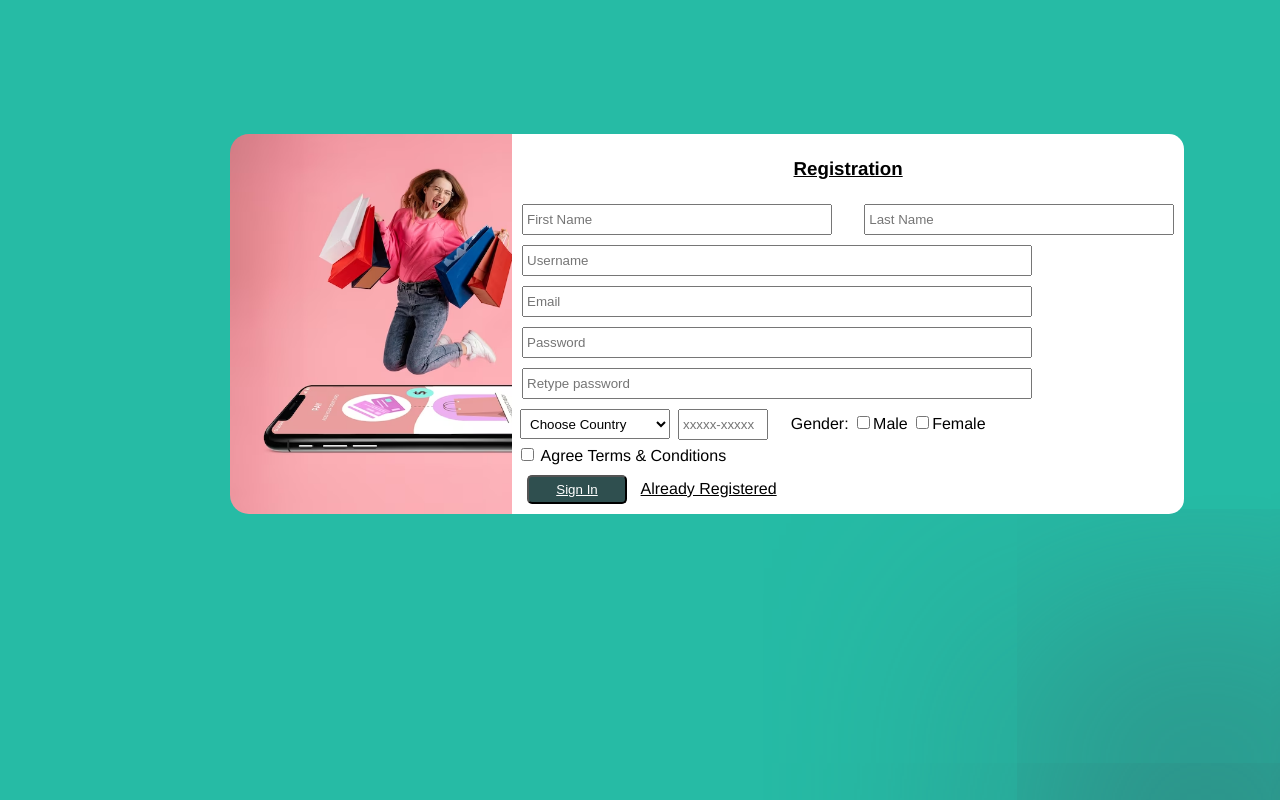
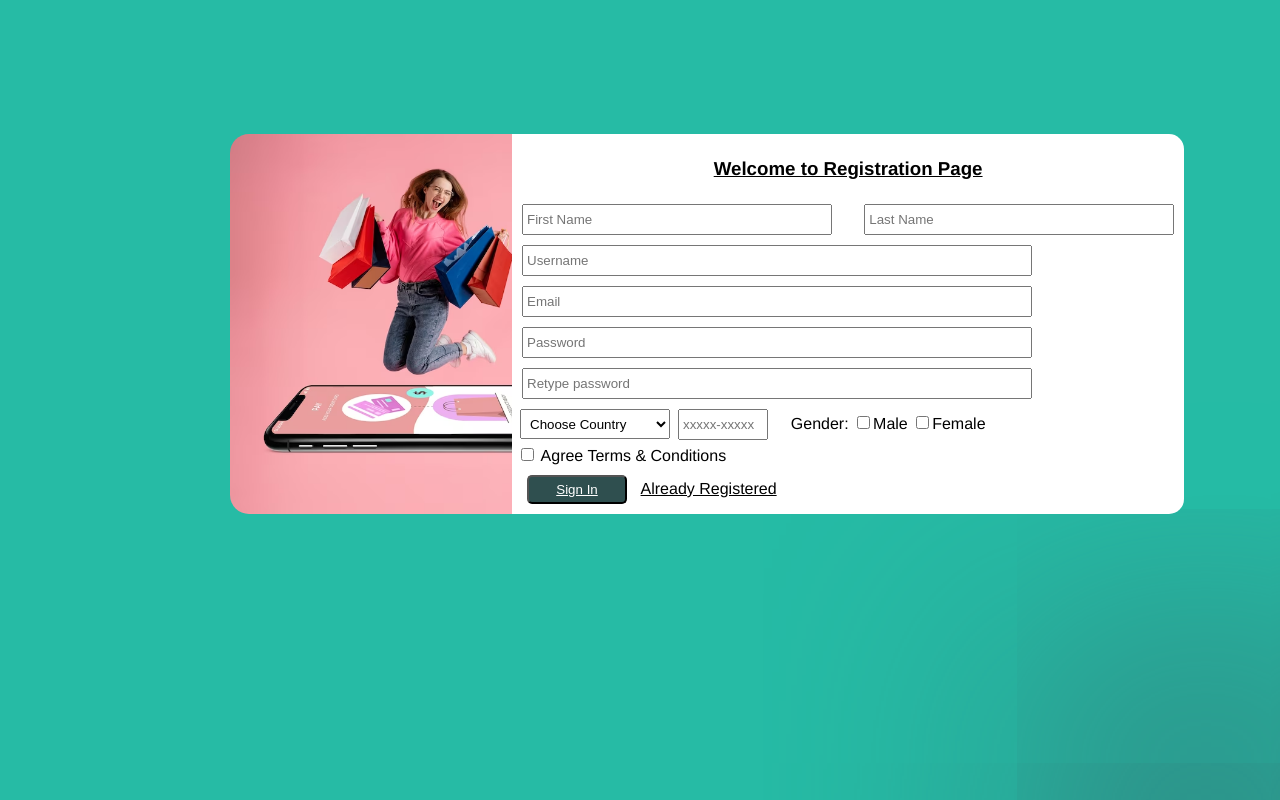
Before and after one commit to patelvamshi/devopsjekins, a plain HTML site: page login/registraion.html in a window 1280 px wide. Drawn offline with Linux system fonts and the light colour scheme.

Commit message:
I done the changes V3

```diff
--- a/login/registraion.html
+++ b/login/registraion.html
@@ -17,7 +17,7 @@
             <img src="images/vamshi .jpg">
         </div>
         <div class="container">
-            <h3 class="word"><u> Registration </h3></u>
+            <h3 class="word"><u>Welcome to Registration Page  </h3></u>
                 <input type="text" class="name" placeholder="First Name" required> &nbsp; &nbsp; <input type="text" class="last" placeholder="Last Name" required><br>
                 <input type="Username" class="first" placeholder="Username" required><br>
                 <input type="Email" class="second" placeholder="Email" required><br>
```
Also changed, not shown: 1 other file.
